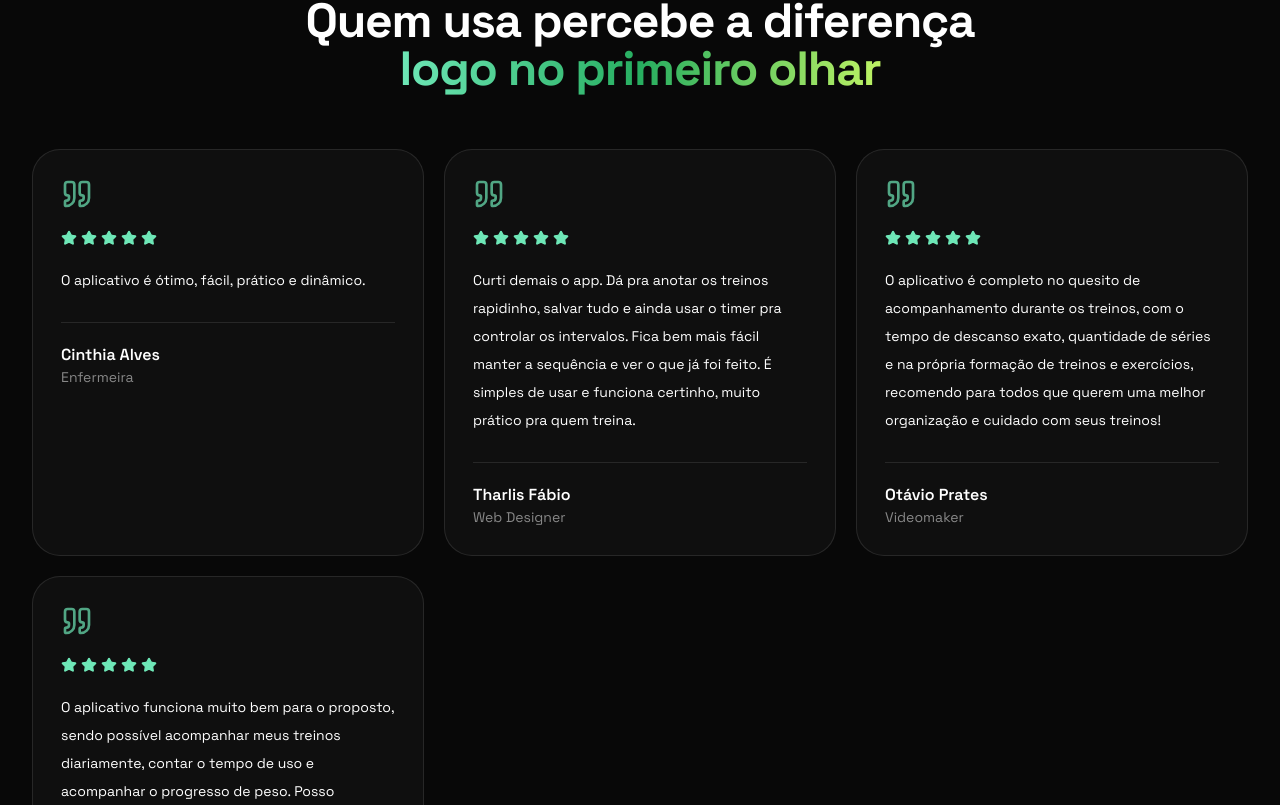
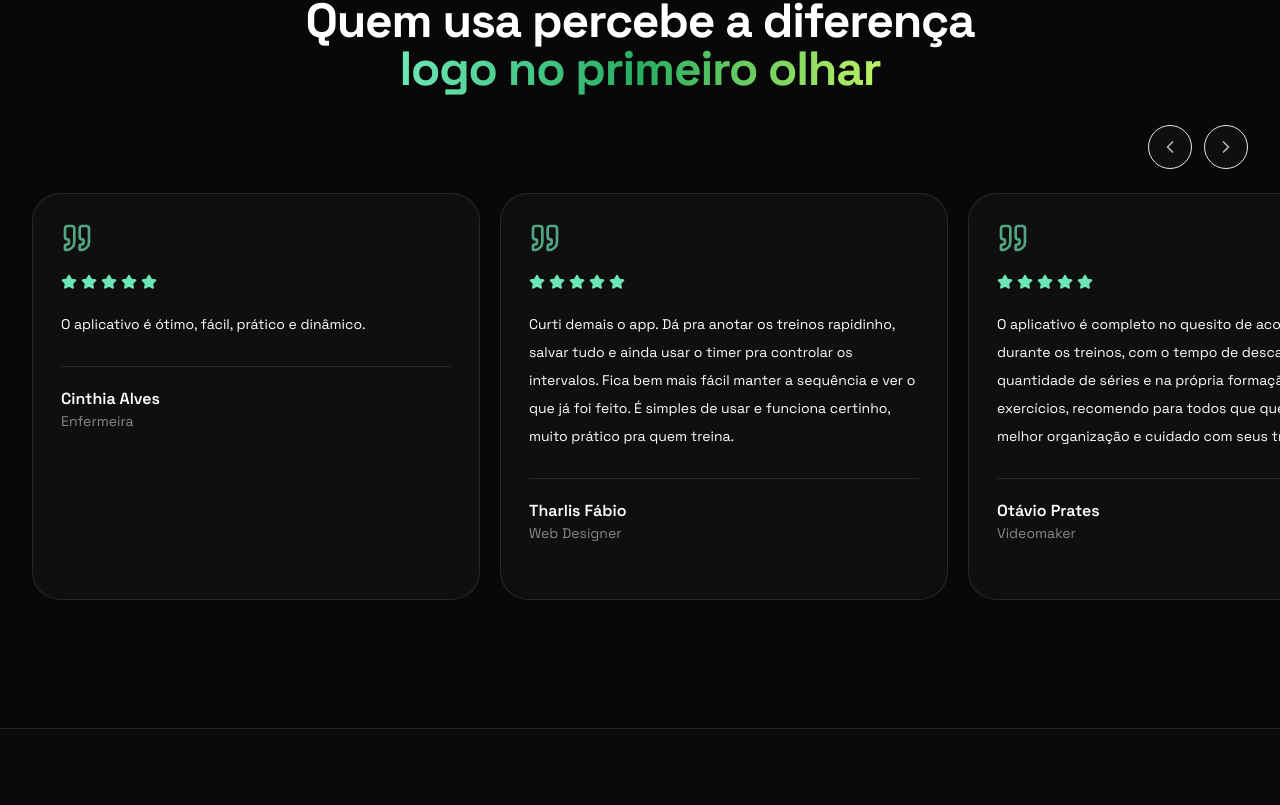
Before and after one commit to pedroluca/trainlog-landing, a React (Vite) app: page / in a window 1280 px wide. Shown: the part 2995-3800 px from the top of the page. Built offline with nearby package versions, Linux system fonts and the light colour scheme; no server answers.

Commit message:
refactor: adjust testimonials section to be scrollable

```diff
--- a/src/App.tsx
+++ b/src/App.tsx
@@ -1,4 +1,4 @@
-import { useState } from 'react'
+import { useRef, useState } from 'react'
 import { addDoc, collection, serverTimestamp } from 'firebase/firestore'
 import { db, hasFirebaseConfig } from './firebase'
 import {
@@ -162,6 +162,7 @@ function App() {
   const [waitlistEmail, setWaitlistEmail] = useState('')
   const [waitlistError, setWaitlistError] = useState('')
   const [waitlistSuccess, setWaitlistSuccess] = useState('')
+  const testimonialsScrollerRef = useRef<HTMLDivElement | null>(null)
 
   const scrollToSection = (id: string) => {
     const element = document.getElementById(id)
@@ -173,6 +174,19 @@ function App() {
   }
 
   const currentYear = new Date().getFullYear()
+
+  const scrollTestimonials = (direction: 'left' | 'right') => {
+    const container = testimonialsScrollerRef.current
+
+    if (!container) {
+      return
+    }
+
+    const amount = Math.max(280, Math.floor(container.clientWidth * 0.85))
+    const offset = direction === 'left' ? -amount : amount
+
+    container.scrollBy({ left: offset, behavior: 'smooth' })
+  }
 
   return (
     <div className="relative min-h-screen overflow-x-hidden bg-[#080808] text-white selection:bg-[#27AE60]/30 selection:text-white">
@@ -398,11 +412,34 @@ function App() {
               accent="logo no primeiro olhar"
             />
 
-            <div className="mt-14 grid gap-5 lg:grid-cols-3">
+            <div className="mt-8 flex items-center justify-end gap-3">
+              <button
+                type="button"
+                onClick={() => scrollTestimonials('left')}
+                aria-label="Ver depoimento anterior"
+                className="inline-flex h-11 w-11 items-center justify-center rounded-full border border-white/12 bg-white/[0.03] text-white/70 transition hover:border-white/30 hover:text-white"
+              >
+                <ChevronRight className="h-5 w-5 rotate-180" />
+              </button>
+              <button
+                type="button"
+                onClick={() => scrollTestimonials('right')}
+                aria-label="Ver próximo depoimento"
+                className="inline-flex h-11 w-11 items-center justify-center rounded-full border border-white/12 bg-white/[0.03] text-white/70 transition hover:border-white/30 hover:text-white"
+              >
+                <ChevronRight className="h-5 w-5" />
+              </button>
+            </div>
+
+            <div
+              ref={testimonialsScrollerRef}
+              className="mt-6 -mx-4 overflow-x-auto px-4 pb-4 sm:-mx-6 sm:px-6 lg:-mx-8 lg:px-8 [scrollbar-width:none] [&::-webkit-scrollbar]:hidden"
+            >
+              <div className="flex w-max snap-x snap-mandatory gap-5">
                 {testimonials.map((testimonial) => (
                   <article
                     key={testimonial.name}
-                  className="rounded-[1.75rem] border border-white/10 bg-white/[0.03] p-7"
+                    className="w-[86vw] max-w-md flex-none snap-start rounded-[1.75rem] border border-white/10 bg-white/[0.03] p-7"
                   >
                     <Quote className="h-8 w-8 text-emerald-300/70" />
                     <div className="mt-5 flex gap-1 text-emerald-300">
@@ -417,6 +454,7 @@ function App() {
                     </div>
                   </article>
                 ))}
+              </div>
             </div>
           </div>
         </section>
```
Lines whose indentation alone changed are shown as unchanged.
